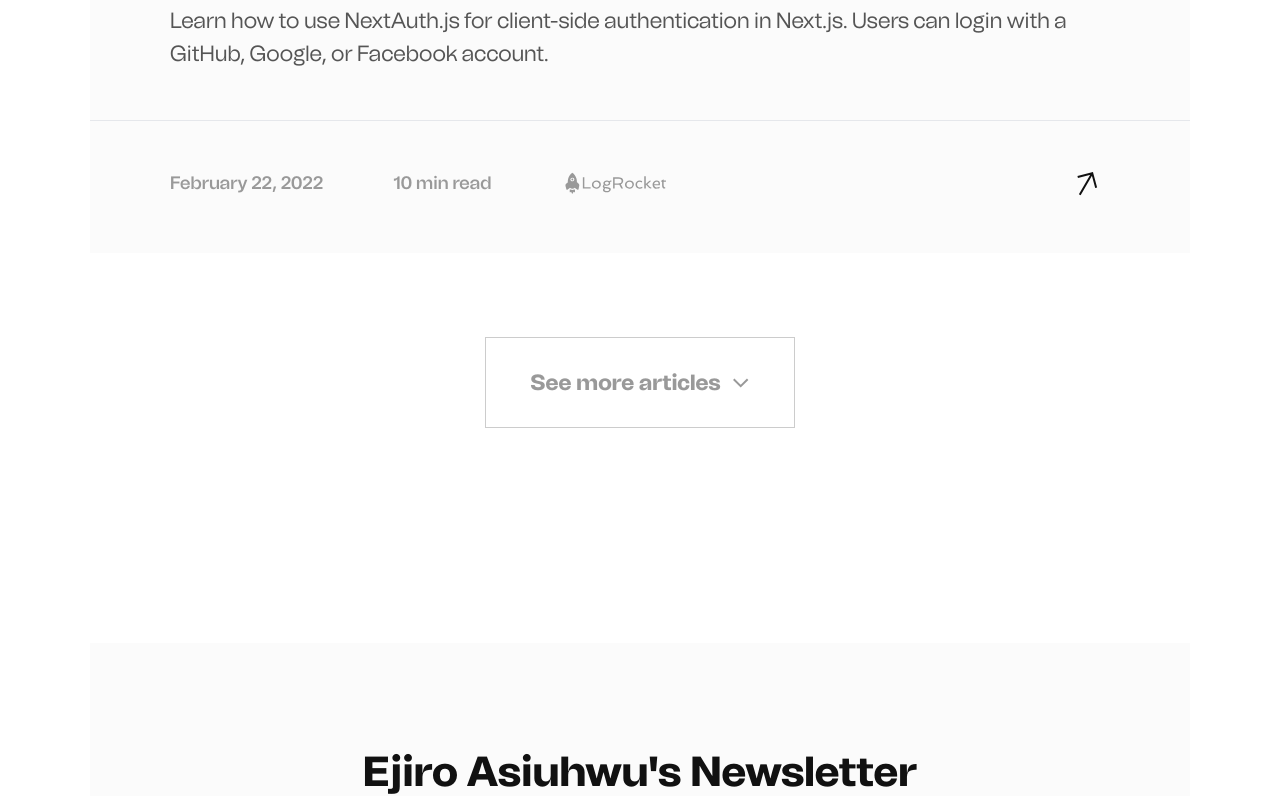
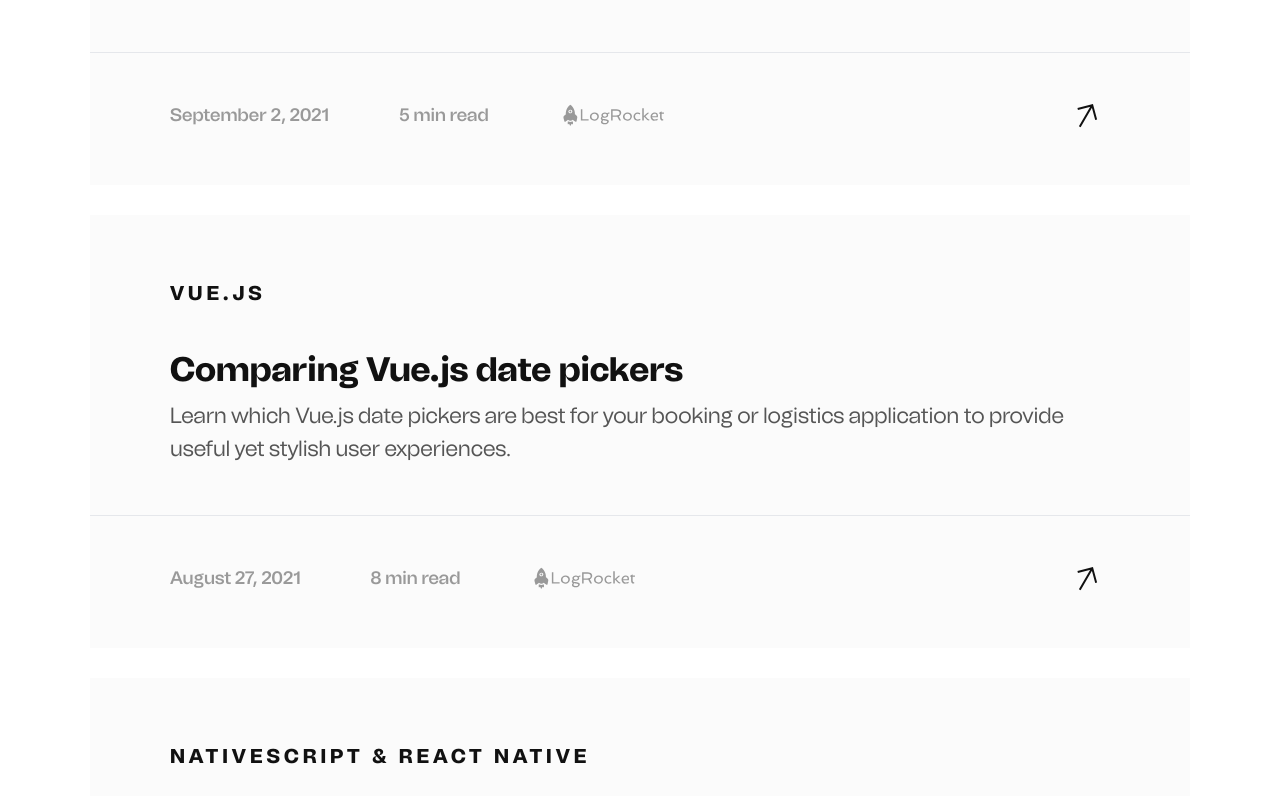
Before and after one commit to ejirocodes/portfolio-1, a Next.js app: page /articles in a window 1280 px wide. Shown: the part 2058-2854 px from the top of the page. Built offline with nearby package versions, Linux system fonts and the light colour scheme.

Commit message:
add more content

```diff
--- a/data/article.ts
+++ b/data/article.ts
@@ -2,39 +2,190 @@ import { Article } from "./../types/interface";
 
 export const articles: Article[] = [
   {
-    id: 1,
     tech: "Next.js",
     title: "How to use NextAuth.js for client-side authentication in Next.js",
     description:
       "Learn how to use NextAuth.js for client-side authentication in Next.js. Users can login with a GitHub, Google, or Facebook account.",
     date: "February 22, 2022",
-    duration: " 10 min read",
+    duration: "10 min read",
     publisher: "Logrocket",
     image: "/img/logrocket.svg",
     url: "https://blog.logrocket.com/nextauth-js-for-next-js-client-side-authentication",
   },
   {
-    id: 2,
-    tech: "Next.js",
-    title: "How to use NextAuth.js for client-side authentication in Next.js",
+    tech: "axios",
+    title: "Using axios.all to make concurrent requests",
     description:
-      "Learn how to use NextAuth.js for client-side authentication in Next.js. Users can login with a GitHub, Google, or Facebook account.",
-    date: "February 22, 2022",
-    duration: " 10 min read",
+      "Learn about Axios' axios.all function for HTTP requests, differentiating Promise.all and axios.all, and making concurrent API requests.",
+    date: "October 26, 2021",
+    duration: "5 min read",
     publisher: "Logrocket",
     image: "/img/logrocket.svg",
-    url: "https://blog.logrocket.com/nextauth-js-for-next-js-client-side-authentication",
+    url: "https://blog.logrocket.com/using-axios-all-make-concurrent-requests",
   },
   {
-    id: 3,
-    tech: "Next.js",
-    title: "How to use NextAuth.js for client-side authentication in Next.js",
+    tech: "Svelte Native",
+    title: "Building a Svelte Native iOS app",
     description:
-      "Learn how to use NextAuth.js for client-side authentication in Next.js. Users can login with a GitHub, Google, or Facebook account.",
-    date: "February 22, 2022",
-    duration: " 10 min read",
+      "Learn about Svelte Native, the framework for developing native iOS and Android applications with Svelte logic and NativeScript components.",
+    date: "September 2, 2021",
+    duration: "5 min read",
     publisher: "Logrocket",
     image: "/img/logrocket.svg",
-    url: "https://blog.logrocket.com/nextauth-js-for-next-js-client-side-authentication",
+    url: "https://blog.logrocket.com/building-svelte-native-ios-app/",
+  },
+  {
+    tech: "Vue.js",
+    title: "Comparing Vue.js date pickers",
+    description:
+      "Learn which Vue.js date pickers are best for your booking or logistics application to provide useful yet stylish user experiences.",
+    date: "August 27, 2021",
+    duration: "8 min read",
+    publisher: "Logrocket",
+    image: "/img/logrocket.svg",
+    url: "https://blog.logrocket.com/building-svelte-native-ios-app/",
+  },
+  {
+    tech: "NativeScript & React Native",
+    title: "NativeScript vs. React Native",
+    description:
+      "NativeScript and React Native make building elegant, production-ready, and scalable mobile apps with JavaScript easy. But, which is better?",
+    date: "August 10, 2021",
+    duration: "6 min read",
+    publisher: "Logrocket",
+    image: "/img/logrocket.svg",
+    url: "https://blog.logrocket.com/nativescript-react-native/",
+  },
+  {
+    tech: "React Native",
+    title: "Applying box shadows in React Native",
+    description:
+      "Applying box shadows in a React Native app is not always straightforward. Learn to apply box shadows across the iOS and Android platforms.",
+    date: "July 16, 2021 ",
+    duration: "5 min read",
+    publisher: "Logrocket",
+    image: "/img/logrocket.svg",
+    url: "https://blog.logrocket.com/applying-box-shadows-in-react-native/",
+  },
+  {
+    tech: "React Native",
+    title: "Internationalization and localization in React Native",
+    description:
+      "Learn how to internationalize and localize Expo and bare React Native mobile applications to make them globally accessible.",
+    date: "July 1, 2021 ",
+    duration: "5 min read",
+    publisher: "Logrocket",
+    image: "/img/logrocket.svg",
+    url: "https://blog.logrocket.com/internationalization-and-localization-in-react-native/",
+  },
+  {
+    tech: "Vue Native",
+    title: "Building mobile apps with Vue Native",
+    description:
+      "With Vue Native, developers can get the best of both the Vue.js and React Native ecosystems when building apps.",
+    date: "June 24, 2021",
+    duration: "6 min read",
+    publisher: "Logrocket",
+    image: "/img/logrocket.svg",
+    url: "https://blog.logrocket.com/building-mobile-apps-with-vue-native/",
+  },
+  {
+    tech: "Swift",
+    title: "Introduction to classes and structs in Swift",
+    description:
+      "Learn how classes and structs function and differ to provide developers flexibility when programing in Swift.",
+    date: "June 11, 2021",
+    duration: "6 min read",
+    publisher: "Logrocket",
+    image: "/img/logrocket.svg",
+    url: "https://blog.logrocket.com/introduction-to-classes-and-structs-in-swift/",
+  },
+  {
+    tech: "Swift",
+    title: "Swift enums: An overview with examples",
+    description:
+      "Swift enums can be a powerful way to simplify your code. In this tutorial, we cover the basics of enums and how to use...",
+    date: "May 28, 2021",
+    duration: "6 min read",
+    publisher: "Logrocket",
+    image: "/img/logrocket.svg",
+    url: "https://blog.logrocket.com/swift-enums-an-overview-with-examples/",
+  },
+  {
+    tech: "React Native",
+    title: "React Native Gesture Handler: Swipe, long-press, and more",
+    description:
+      "The React Native Gesture Handler library comes with many useful gestures. This short, easy-to-follow guide explains how to implement a few of the most...",
+    date: "May 20, 2021",
+    duration: "8 min read",
+    publisher: "Logrocket",
+    image: "/img/logrocket.svg",
+    url: "https://blog.logrocket.com/react-native-gesture-handler-swipe-long-press-and-more/",
+  },
+  {
+    tech: "React Native",
+    title: "Comparing Vue.js mobile app development frameworks",
+    description:
+      "Evaluate the top frameworks available for building mobile applications with Vue.js and compare the strengths and weaknesses of each.",
+    date: "March 31, 2021",
+    duration: "12 min read",
+    publisher: "Logrocket",
+    image: "/img/logrocket.svg",
+    url: "https://blog.logrocket.com/comparing-vue-js-mobile-app-development-frameworks/",
+  },
+  {
+    tech: "React",
+    title: "The ultimate guide to the React useReducer Hook",
+    description:
+      "Learn the ins and outs of React's useReducer Hook, and when it's a better option than Redux of MobX to manage state in React...",
+    date: "March 2, 2021",
+    duration: "12 min read",
+    publisher: "Logrocket",
+    image: "/img/logrocket.svg",
+    url: "https://blog.logrocket.com/guide-to-react-usereducer-hook/",
+  },
+  {
+    tech: "Vite & Snowpack",
+    title: "Vite vs. Snowpack: A comparison of frontend build tools",
+    description:
+      "Both Vite and Snowpack are frontend build tools focused on increasing efficiency. See where each excels and how it can improve your project..",
+    date: "February 11, 2021",
+    duration: "5 min read",
+    publisher: "Logrocket",
+    image: "/img/logrocket.svg",
+    url: "https://blog.logrocket.com/vite-vs-snowpack-a-comparison-of-frontend-build-tools/",
+  },
+  {
+    tech: "React Native",
+    title: "Implementing React Native biometric authentication with Expo",
+    description:
+      "Learn how to add biometric authentication like face ID and touch ID in a bare-bones React Native app using an Expo SDK.",
+    date: "February 11, 2021",
+    duration: "6 min read",
+    publisher: "Logrocket",
+    image: "/img/logrocket.svg",
+    url: "https://blog.logrocket.com/implementing-react-native-biometric-authentication-expo/",
+  },
+  {
+    tech: "Deno",
+    title: "Building a RESTful API in Deno with Oak and MongoDB",
+    description:
+      "Learn how to implement a RESTful API by building a simple CRUD app using the Deno framework, Oak. Then, connect to MongoDB.",
+    date: "January 26, 2021",
+    duration: "5 min read",
+    publisher: "Logrocket",
+    image: "/img/logrocket.svg",
+    url: "https://blog.logrocket.com/building-a-restful-api-in-deno-with-oak-and-mongodb/",
+  },
+  {
+    tech: "Blazor & React",
+    title: "Blazor vs. React",
+    description:
+      "Here, you can explore how React and Blazor differ in a variety of areas, including folder structure, performance, and more.",
+    date: "January 18, 2021",
+    duration: "10 min read",
+    publisher: "Logrocket",
+    image: "/img/logrocket.svg",
+    url: "https://blog.logrocket.com/blazor-vs-react/",
   },
 ];
--- a/pages/articles.tsx
+++ b/pages/articles.tsx
@@ -31,7 +31,7 @@ const Article: NextPage = () => {
       <main className="md:px-[90px] md:pt-[160px]">
         <section>
           {articles.map((article) => (
-            <CardArticle article={article} key={article.id} />
+            <CardArticle article={article} key={article.title} />
           ))}
           <div className="mx-auto flex md:mt-[84px] md:mb-[215px]">
             <button className="border border-solid border-gray2 text-gray3 inline-flex items-center justify-center font-bold text-[22px] py-[28px] md:w-[310px] mx-auto">
--- a/types/interface.ts
+++ b/types/interface.ts
@@ -1,5 +1,4 @@
 export interface Article {
-  id: number;
   tech: string;
   title: string;
   description: string;
```
Also changed, not shown: pages/index.tsx (+8 -12 lines).
